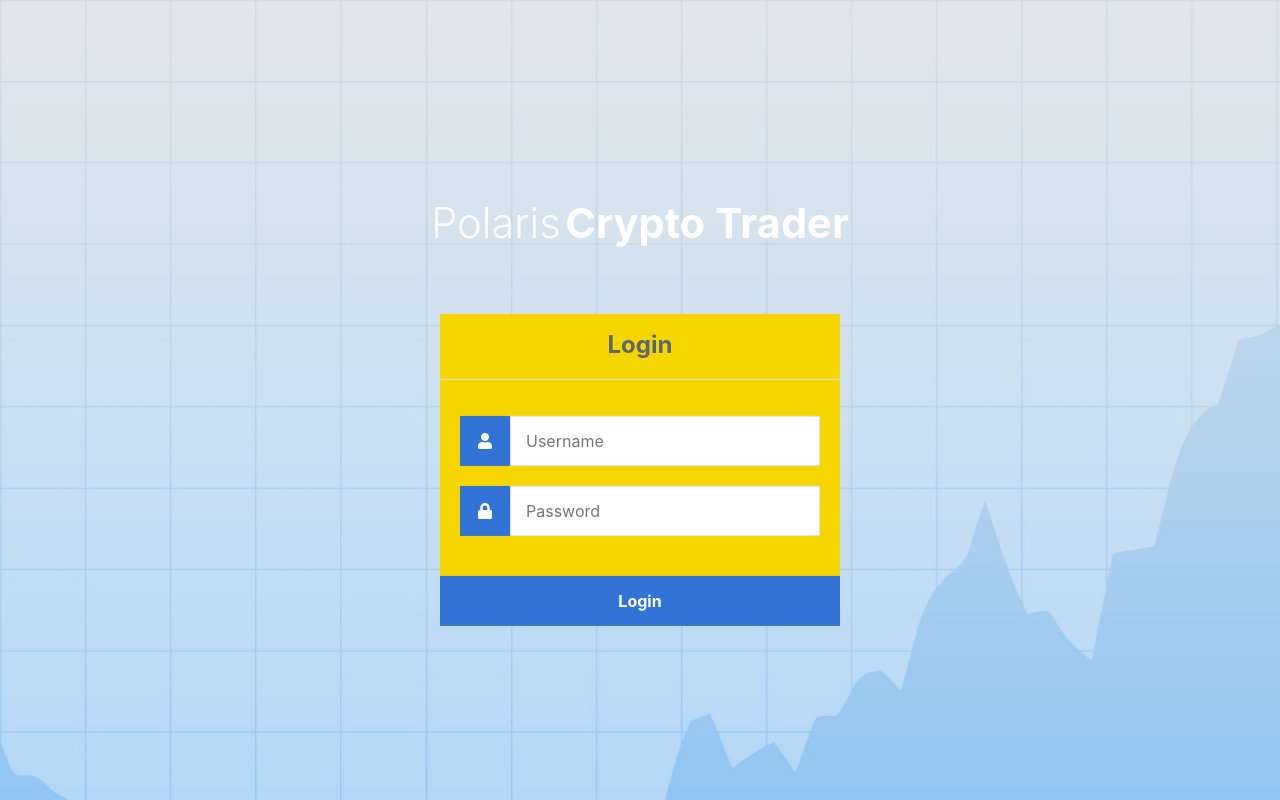
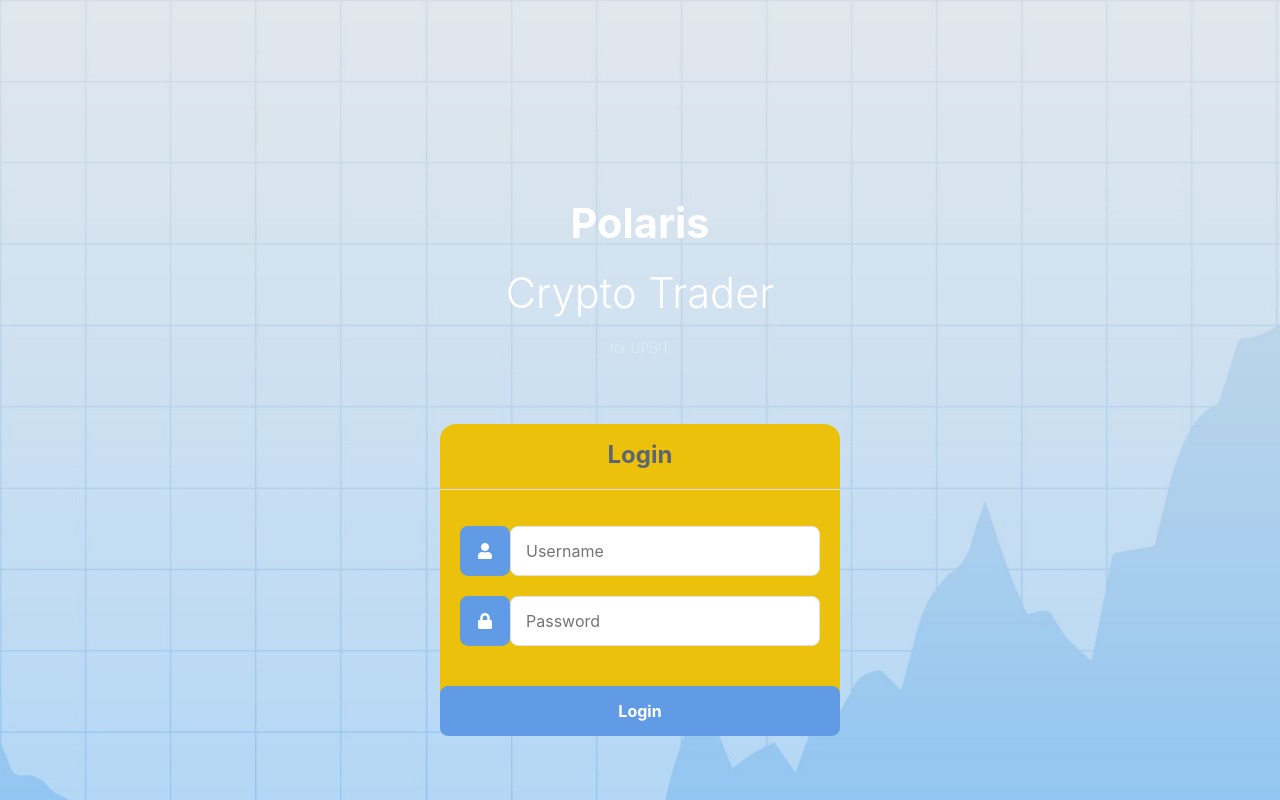
Before and after one commit to ywydpapa/PolarisFAPI, a FastAPI app: page / in a window 1280 px wide. Run offline with FastAPI, Linux system fonts and the light colour scheme; parts of the project's set-up code (start-up, migrations or seed data) failed here and were passed over.

Commit message:
로그인 수정

```diff
--- a/static/css/loginstyle.css
+++ b/static/css/loginstyle.css
@@ -11,8 +11,9 @@
 }
 .login, .register {
   	width: 400px;
-  	background-color: #f6d600;
+  	background-color: #ecc10c;
   	/*box-shadow: 0 0 9px 0 rgba(0, 0, 0, 0.3);*/
+	border-radius: 16px;
 }
 .login h1, .register h1 {
   	text-align: center;
@@ -44,6 +45,7 @@
   	flex-wrap: wrap;
   	justify-content: center;
   	padding-top: 20px;
+	border-radius: 8px; /* 여기서 모서리를 라운드 처리합니다 */
 }
 .login form label, .register form label {
   	display: flex;
@@ -51,8 +53,9 @@
   	align-items: center;
   	width: 50px;
   	height: 50px;
-  	background-color: #3274d6;
+  	background-color: #619be6;
   	color: #ffffff;
+	border-radius: 8px; /* 여기서 모서리를 라운드 처리합니다 */
 }
 .login form input[type="password"], .login form input[type="text"], .login form input[type="email"], .register form input[type="password"], .register form input[type="text"], .register form input[type="email"] {
   	width: 310px;
@@ -60,20 +63,22 @@
   	border: 1px solid #dee0e4;
   	margin-bottom: 20px;
   	padding: 0 15px;
+	border-radius: 8px; /* 여기서 모서리를 라운드 처리합니다 */
 }
 .login form input[type="submit"], .register form input[type="submit"] {
   	width: 100%;
   	padding: 15px;
   	margin-top: 20px;
-  	background-color: #3274d6;
+  	background-color: #619be6;
   	border: 0;
   	cursor: pointer;
   	font-weight: bold;
   	color: #ffffff;
   	transition: background-color 0.2s;
+	border-radius: 8px; /* 여기서 모서리를 라운드 처리합니다 */
 }
 .login form input[type="submit"]:hover, .register form input[type="submit"]:hover {
-  	background-color: #2868c7;
+  	background-color: #619be6;
   	transition: background-color 0.2s;
 }
 .navtop {
@@ -285,6 +290,13 @@
     color: #FFFFFF;
 }
 
+#loginContent #loginIntroduce #loginSpans #loginIntroSpan_3{
+    font-weight: 100;
+    font-size: calc(0.33em + 0.67vw);
+    line-height: 40px;
+    color: #FFFFFF;
+}
+
 /* @media(max-width: 1439px){
     #loginContents #loginIntroduce{display: none;}
     #loginContents #loginContent{
--- a/templates/login/login.html
+++ b/templates/login/login.html
@@ -15,8 +15,11 @@
     <div id="loginContent">
         <div id="loginIntroduce">
             <div id="loginSpans">
-                <span id="loginIntroSpan_1">Polaris</span>
-                <span id="loginIntroSpan_2">Crypto Trader</span>
+                <span id="loginIntroSpan_2">Polaris</span>
+                <br>
+                <span id="loginIntroSpan_1">Crypto Trader</span>
+                <br>
+                <span id="loginIntroSpan_3">for UPBIT</span>
             </div>
             <div class="login">
                 <h1>Login</h1>
```
Also changed, not shown: static/css/sb-admin-2.min.css.
